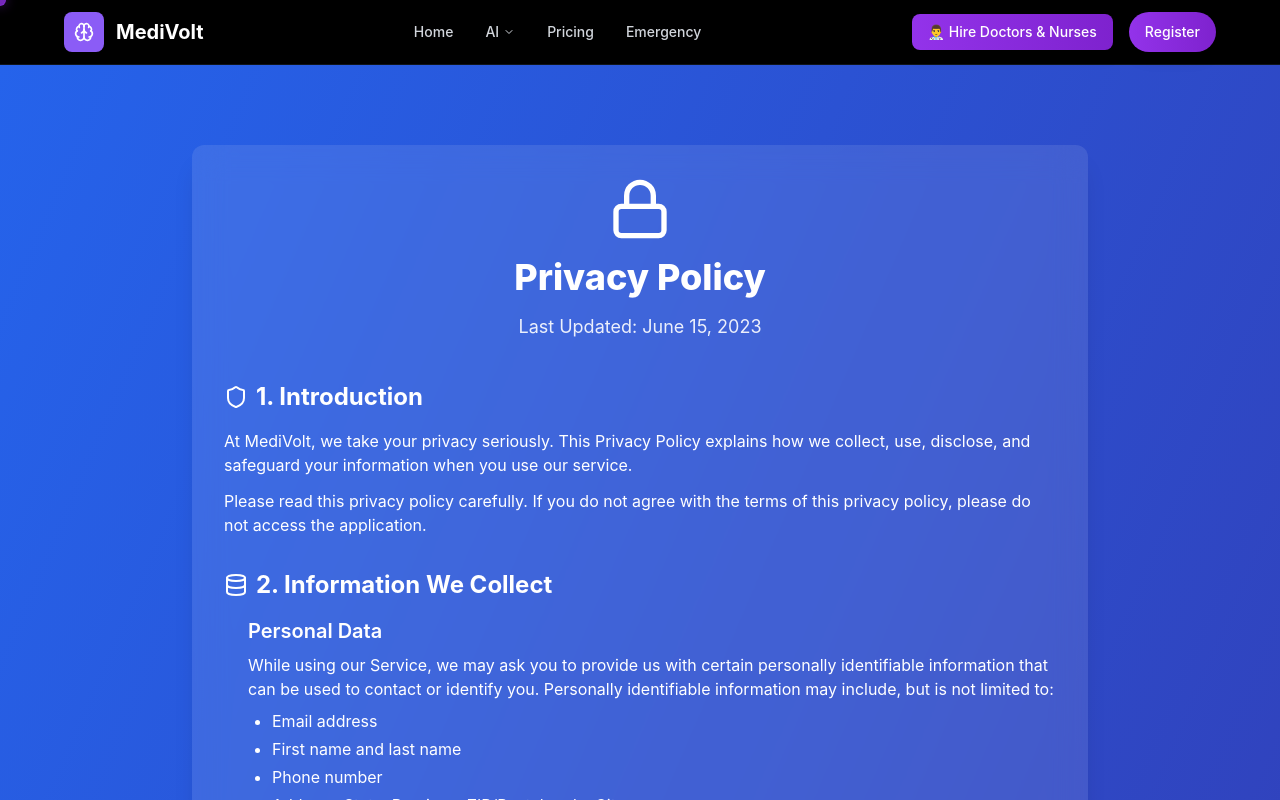
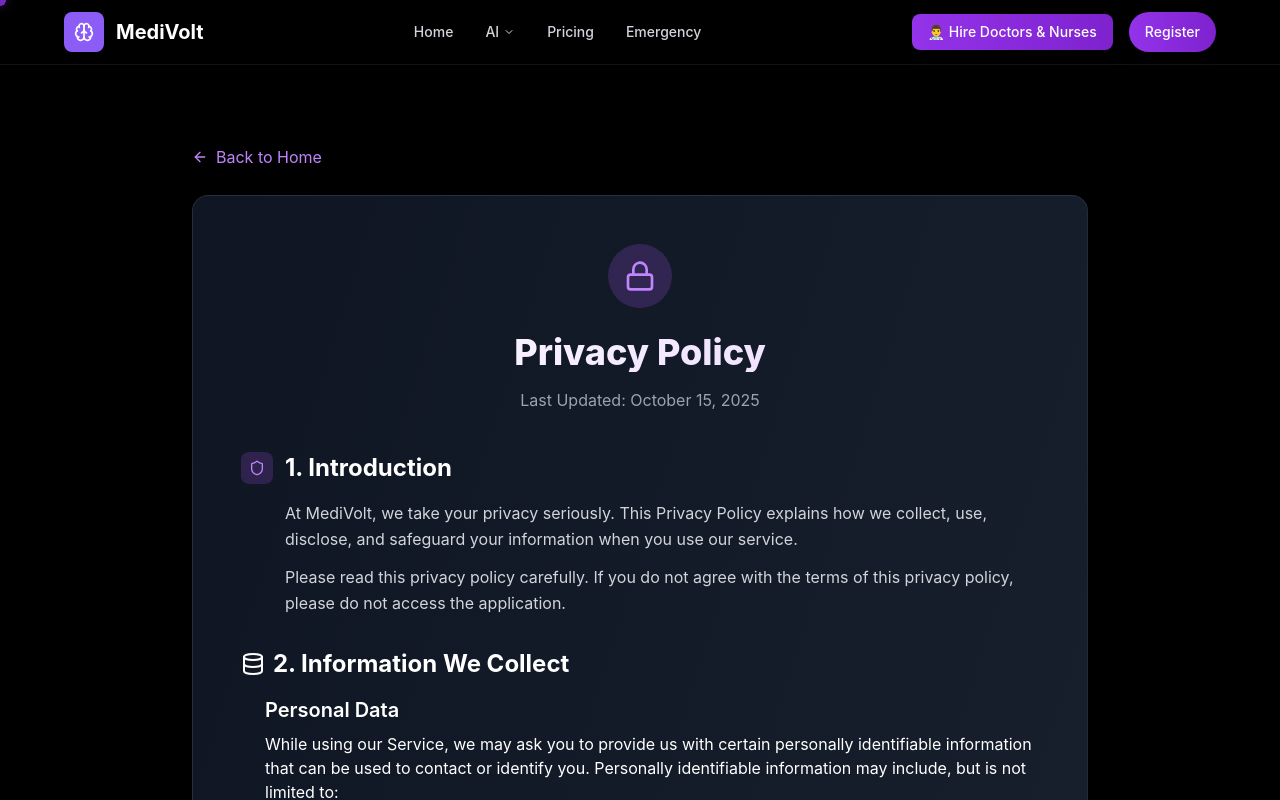
Before and after one commit to PriyanshuMaurya89/medivoltai, a React (Vite) app in the folder frontend/: page /privacy in a window 1280 px wide. Shown: the top 800 px of the page. Built offline with nearby package versions, Linux system fonts and the light colour scheme.

Commit message:
REDESIGN: Support, Privacy, Terms, Cookie pages with black & purple theme - professional design matching website branding

```diff
--- a/frontend/src/pages/CookiesPage.jsx
+++ b/frontend/src/pages/CookiesPage.jsx
@@ -1,15 +1,46 @@
 import React from 'react';
-import { Cookie, Shield, Info } from 'lucide-react';
+import { motion } from 'framer-motion';
+import { Cookie, Shield, Info, ArrowLeft } from 'lucide-react';
+import { Link } from 'react-router-dom';
 
 export default function CookiesPage() {
   return (
-    <div className="min-h-screen bg-gradient-to-br from-blue-600 to-indigo-800 text-white p-4 py-20">
-      <div className="max-w-4xl mx-auto bg-white bg-opacity-10 backdrop-filter backdrop-blur-lg rounded-xl shadow-xl p-8">
-        <div className="text-center mb-10">
-          <Cookie size={64} className="mx-auto text-white mb-4" />
-          <h1 className="text-4xl font-extrabold mb-4">Cookie Policy</h1>
-          <p className="text-lg opacity-90">Last Updated: June 15, 2023</p>
-        </div>
+    <div className="min-h-screen bg-black text-white">
+      {/* Background Effects */}
+      <div className="absolute inset-0 bg-[radial-gradient(ellipse_at_center,_var(--tw-gradient-stops))] from-purple-500/8 via-transparent to-transparent"></div>
+      <div className="absolute top-10 left-10 w-96 h-96 bg-purple-500/6 rounded-full blur-3xl animate-pulse"></div>
+      <div className="absolute bottom-10 right-10 w-80 h-80 bg-purple-600/4 rounded-full blur-3xl animate-pulse" style={{animationDelay: '1s'}}></div>
+
+      <div className="relative z-10 px-4 sm:px-6 py-8 sm:py-12 lg:py-20">
+        <div className="max-w-4xl mx-auto">
+          {/* Back Button */}
+          <motion.div
+            initial={{ opacity: 0, x: -20 }}
+            animate={{ opacity: 1, x: 0 }}
+            className="mb-6"
+          >
+            <Link
+              to="/"
+              className="inline-flex items-center text-purple-400 hover:text-purple-300 transition-colors"
+            >
+              <ArrowLeft className="h-4 w-4 mr-2" />
+              Back to Home
+            </Link>
+          </motion.div>
+
+          <div className="bg-gradient-to-br from-gray-900/90 to-gray-800/90 backdrop-blur-lg border border-gray-700/50 rounded-2xl shadow-2xl p-6 sm:p-8 lg:p-12">
+            <motion.div
+              className="text-center mb-10"
+              initial={{ opacity: 0, y: 20 }}
+              animate={{ opacity: 1, y: 0 }}
+              transition={{ duration: 0.6 }}
+            >
+              <div className="w-16 h-16 bg-purple-500/20 rounded-full flex items-center justify-center mx-auto mb-6">
+                <Cookie size={32} className="text-purple-400" />
+              </div>
+              <h1 className="text-3xl sm:text-4xl font-extrabold mb-4 bg-gradient-to-r from-white to-purple-200 bg-clip-text text-transparent">Cookie Policy</h1>
+              <p className="text-gray-400 text-sm sm:text-base">Last Updated: October 15, 2025</p>
+            </motion.div>
 
         <div className="space-y-8">
           <section>
@@ -120,6 +151,8 @@ export default function CookiesPage() {
               <a href="mailto:privacy@medivolt.com" className="text-blue-300 hover:text-blue-100 underline">privacy@medivolt.com</a>
             </p>
           </section>
+            </div>
+          </div>
         </div>
       </div>
     </div>
--- a/frontend/src/pages/PrivacyPage.jsx
+++ b/frontend/src/pages/PrivacyPage.jsx
@@ -1,25 +1,64 @@
 import React from 'react';
-import { Lock, Shield, Eye, Database } from 'lucide-react';
+import { motion } from 'framer-motion';
+import { Lock, Shield, Eye, Database, ArrowLeft } from 'lucide-react';
+import { Link } from 'react-router-dom';
 
 export default function PrivacyPage() {
   return (
-    <div className="min-h-screen bg-gradient-to-br from-blue-600 to-indigo-800 text-white p-4 py-20">
-      <div className="max-w-4xl mx-auto bg-white bg-opacity-10 backdrop-filter backdrop-blur-lg rounded-xl shadow-xl p-8">
-        <div className="text-center mb-10">
-          <Lock size={64} className="mx-auto text-white mb-4" />
-          <h1 className="text-4xl font-extrabold mb-4">Privacy Policy</h1>
-          <p className="text-lg opacity-90">Last Updated: June 15, 2023</p>
-        </div>
+    <div className="min-h-screen bg-black text-white">
+      {/* Background Effects */}
+      <div className="absolute inset-0 bg-[radial-gradient(ellipse_at_center,_var(--tw-gradient-stops))] from-purple-500/8 via-transparent to-transparent"></div>
+      <div className="absolute top-10 left-10 w-96 h-96 bg-purple-500/6 rounded-full blur-3xl animate-pulse"></div>
+      <div className="absolute bottom-10 right-10 w-80 h-80 bg-purple-600/4 rounded-full blur-3xl animate-pulse" style={{animationDelay: '1s'}}></div>
 
-        <div className="space-y-8">
-          <section>
-            <h2 className="text-2xl font-bold mb-4 flex items-center">
-              <Shield className="mr-2" size={24} />
-              1. Introduction
-            </h2>
-            <p className="mb-3">At MediVolt, we take your privacy seriously. This Privacy Policy explains how we collect, use, disclose, and safeguard your information when you use our service.</p>
-            <p>Please read this privacy policy carefully. If you do not agree with the terms of this privacy policy, please do not access the application.</p>
-          </section>
+      <div className="relative z-10 px-4 sm:px-6 py-8 sm:py-12 lg:py-20">
+        <div className="max-w-4xl mx-auto">
+          {/* Back Button */}
+          <motion.div
+            initial={{ opacity: 0, x: -20 }}
+            animate={{ opacity: 1, x: 0 }}
+            className="mb-6"
+          >
+            <Link
+              to="/"
+              className="inline-flex items-center text-purple-400 hover:text-purple-300 transition-colors"
+            >
+              <ArrowLeft className="h-4 w-4 mr-2" />
+              Back to Home
+            </Link>
+          </motion.div>
+
+          <div className="bg-gradient-to-br from-gray-900/90 to-gray-800/90 backdrop-blur-lg border border-gray-700/50 rounded-2xl shadow-2xl p-6 sm:p-8 lg:p-12">
+            <motion.div
+              className="text-center mb-10"
+              initial={{ opacity: 0, y: 20 }}
+              animate={{ opacity: 1, y: 0 }}
+              transition={{ duration: 0.6 }}
+            >
+              <div className="w-16 h-16 bg-purple-500/20 rounded-full flex items-center justify-center mx-auto mb-6">
+                <Lock size={32} className="text-purple-400" />
+              </div>
+              <h1 className="text-3xl sm:text-4xl font-extrabold mb-4 bg-gradient-to-r from-white to-purple-200 bg-clip-text text-transparent">Privacy Policy</h1>
+              <p className="text-gray-400 text-sm sm:text-base">Last Updated: October 15, 2025</p>
+            </motion.div>
+
+            <div className="space-y-8">
+              <motion.section
+                initial={{ opacity: 0, y: 20 }}
+                animate={{ opacity: 1, y: 0 }}
+                transition={{ duration: 0.6, delay: 0.1 }}
+              >
+                <h2 className="text-xl sm:text-2xl font-bold mb-4 flex items-center text-white">
+                  <div className="w-8 h-8 bg-purple-500/20 rounded-lg flex items-center justify-center mr-3">
+                    <Shield className="h-4 w-4 text-purple-400" />
+                  </div>
+                  1. Introduction
+                </h2>
+                <div className="ml-11 space-y-3">
+                  <p className="text-gray-300 leading-relaxed">At MediVolt, we take your privacy seriously. This Privacy Policy explains how we collect, use, disclose, and safeguard your information when you use our service.</p>
+                  <p className="text-gray-300 leading-relaxed">Please read this privacy policy carefully. If you do not agree with the terms of this privacy policy, please do not access the application.</p>
+                </div>
+              </motion.section>
 
           <section>
             <h2 className="text-2xl font-bold mb-4 flex items-center">
@@ -139,11 +178,13 @@ export default function PrivacyPage() {
               <Shield className="mr-2" size={24} />
               8. Contact Us
             </h2>
-            <p>If you have any questions about this Privacy Policy, please contact us:</p>
-            <p className="mt-2">
-              <a href="mailto:privacy@medivolt.com" className="text-blue-300 hover:text-blue-100 underline">privacy@medivolt.com</a>
-            </p>
+            <p className="mb-3 text-gray-300">If you have any questions about this Privacy Policy, please contact us:</p>
+            <div className="bg-purple-500/10 border border-purple-500/30 rounded-lg p-4">
+              <a href="mailto:privacy@medivolt.com" className="text-purple-400 hover:text-purple-300 underline font-medium">privacy@medivolt.com</a>
+            </div>
           </section>
+        </div>
+          </div>
         </div>
       </div>
     </div>
--- a/frontend/src/pages/SupportPage.jsx
+++ b/frontend/src/pages/SupportPage.jsx
@@ -1,16 +1,46 @@
 import React from 'react';
-import { LifeBuoy, Headset, BookOpen, MessageSquare, Phone } from 'lucide-react';
+import { motion } from 'framer-motion';
+import { LifeBuoy, Headset, BookOpen, MessageSquare, Phone, ArrowLeft, Mail, Clock } from 'lucide-react';
+import { Link } from 'react-router-dom';
 
 export default function SupportPage() {
   return (
-    <div className="min-h-screen bg-gradient-to-br from-blue-600 to-indigo-800 text-white p-4 py-20">
-      <div className="max-w-6xl mx-auto">
-        {/* Hero Section */}
-        <div className="text-center mb-16">
-          <LifeBuoy size={64} className="mx-auto text-white mb-4 animate-pulse" />
-          <h1 className="text-5xl font-extrabold mb-4 drop-shadow-lg">Support Center</h1>
-          <p className="text-xl font-light opacity-90 max-w-3xl mx-auto">We're here to help! Find answers to your questions, troubleshoot issues, and get the most out of Medivolt.</p>
-        </div>
+    <div className="min-h-screen bg-black text-white">
+      {/* Background Effects */}
+      <div className="absolute inset-0 bg-[radial-gradient(ellipse_at_center,_var(--tw-gradient-stops))] from-purple-500/8 via-transparent to-transparent"></div>
+      <div className="absolute top-10 left-10 w-96 h-96 bg-purple-500/6 rounded-full blur-3xl animate-pulse"></div>
+      <div className="absolute bottom-10 right-10 w-80 h-80 bg-purple-600/4 rounded-full blur-3xl animate-pulse" style={{animationDelay: '1s'}}></div>
+
+      <div className="relative z-10 px-4 sm:px-6 py-8 sm:py-12 lg:py-20">
+        <div className="max-w-6xl mx-auto">
+          {/* Back Button */}
+          <motion.div
+            initial={{ opacity: 0, x: -20 }}
+            animate={{ opacity: 1, x: 0 }}
+            className="mb-6"
+          >
+            <Link
+              to="/"
+              className="inline-flex items-center text-purple-400 hover:text-purple-300 transition-colors"
+            >
+              <ArrowLeft className="h-4 w-4 mr-2" />
+              Back to Home
+            </Link>
+          </motion.div>
+
+          {/* Hero Section */}
+          <motion.div
+            className="text-center mb-12 sm:mb-16"
+            initial={{ opacity: 0, y: 20 }}
+            animate={{ opacity: 1, y: 0 }}
+            transition={{ duration: 0.6 }}
+          >
+            <div className="w-20 h-20 bg-purple-500/20 rounded-full flex items-center justify-center mx-auto mb-6">
+              <LifeBuoy size={40} className="text-purple-400 animate-pulse" />
+            </div>
+            <h1 className="text-4xl sm:text-5xl font-extrabold mb-4 bg-gradient-to-r from-white to-purple-200 bg-clip-text text-transparent">Support Center</h1>
+            <p className="text-lg sm:text-xl text-gray-400 max-w-3xl mx-auto leading-relaxed">We're here to help! Find answers to your questions, troubleshoot issues, and get the most out of MediVolt.</p>
+          </motion.div>
 
         {/* Support Options Section */}
         <div className="grid md:grid-cols-3 gap-8 mb-16">
--- a/frontend/src/pages/TermsPage.jsx
+++ b/frontend/src/pages/TermsPage.jsx
@@ -1,15 +1,46 @@
 import React from 'react';
-import { FileText, Shield, AlertTriangle } from 'lucide-react';
+import { motion } from 'framer-motion';
+import { FileText, Shield, AlertTriangle, ArrowLeft } from 'lucide-react';
+import { Link } from 'react-router-dom';
 
 export default function TermsPage() {
   return (
-    <div className="min-h-screen bg-gradient-to-br from-blue-600 to-indigo-800 text-white p-4 py-20">
-      <div className="max-w-4xl mx-auto bg-white bg-opacity-10 backdrop-filter backdrop-blur-lg rounded-xl shadow-xl p-8">
-        <div className="text-center mb-10">
-          <FileText size={64} className="mx-auto text-white mb-4" />
-          <h1 className="text-4xl font-extrabold mb-4">Terms of Use</h1>
-          <p className="text-lg opacity-90">Last Updated: June 15, 2023</p>
-        </div>
+    <div className="min-h-screen bg-black text-white">
+      {/* Background Effects */}
+      <div className="absolute inset-0 bg-[radial-gradient(ellipse_at_center,_var(--tw-gradient-stops))] from-purple-500/8 via-transparent to-transparent"></div>
+      <div className="absolute top-10 left-10 w-96 h-96 bg-purple-500/6 rounded-full blur-3xl animate-pulse"></div>
+      <div className="absolute bottom-10 right-10 w-80 h-80 bg-purple-600/4 rounded-full blur-3xl animate-pulse" style={{animationDelay: '1s'}}></div>
+
+      <div className="relative z-10 px-4 sm:px-6 py-8 sm:py-12 lg:py-20">
+        <div className="max-w-4xl mx-auto">
+          {/* Back Button */}
+          <motion.div
+            initial={{ opacity: 0, x: -20 }}
+            animate={{ opacity: 1, x: 0 }}
+            className="mb-6"
+          >
+            <Link
+              to="/"
+              className="inline-flex items-center text-purple-400 hover:text-purple-300 transition-colors"
+            >
+              <ArrowLeft className="h-4 w-4 mr-2" />
+              Back to Home
+            </Link>
+          </motion.div>
+
+          <div className="bg-gradient-to-br from-gray-900/90 to-gray-800/90 backdrop-blur-lg border border-gray-700/50 rounded-2xl shadow-2xl p-6 sm:p-8 lg:p-12">
+            <motion.div
+              className="text-center mb-10"
+              initial={{ opacity: 0, y: 20 }}
+              animate={{ opacity: 1, y: 0 }}
+              transition={{ duration: 0.6 }}
+            >
+              <div className="w-16 h-16 bg-purple-500/20 rounded-full flex items-center justify-center mx-auto mb-6">
+                <FileText size={32} className="text-purple-400" />
+              </div>
+              <h1 className="text-3xl sm:text-4xl font-extrabold mb-4 bg-gradient-to-r from-white to-purple-200 bg-clip-text text-transparent">Terms of Use</h1>
+              <p className="text-gray-400 text-sm sm:text-base">Last Updated: October 15, 2025</p>
+            </motion.div>
 
         <div className="space-y-8">
           <section>
@@ -98,6 +129,8 @@ export default function TermsPage() {
               <a href="mailto:legal@medivolt.com" className="text-blue-300 hover:text-blue-100 underline">legal@medivolt.com</a>
             </p>
           </section>
+            </div>
+          </div>
         </div>
       </div>
     </div>
```
